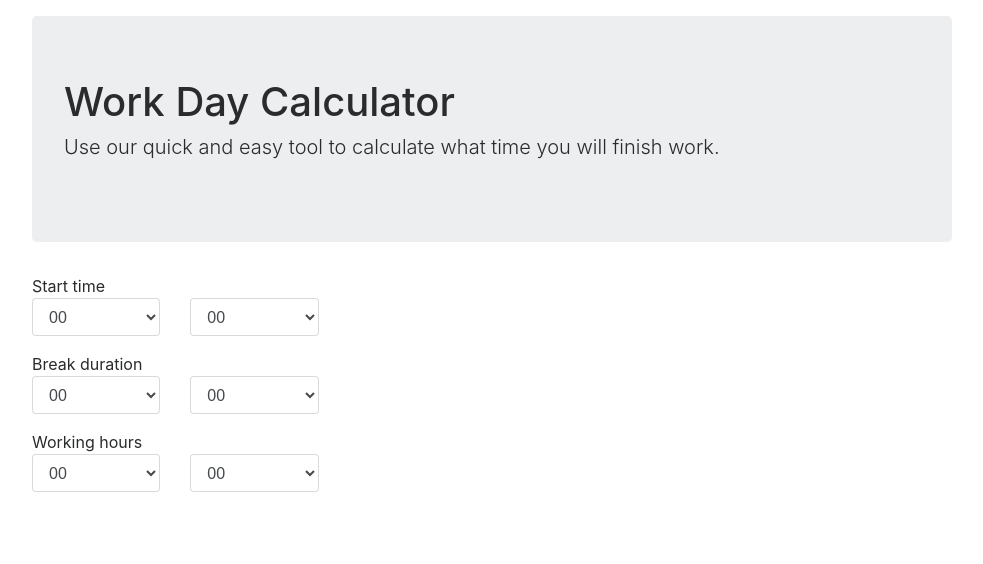
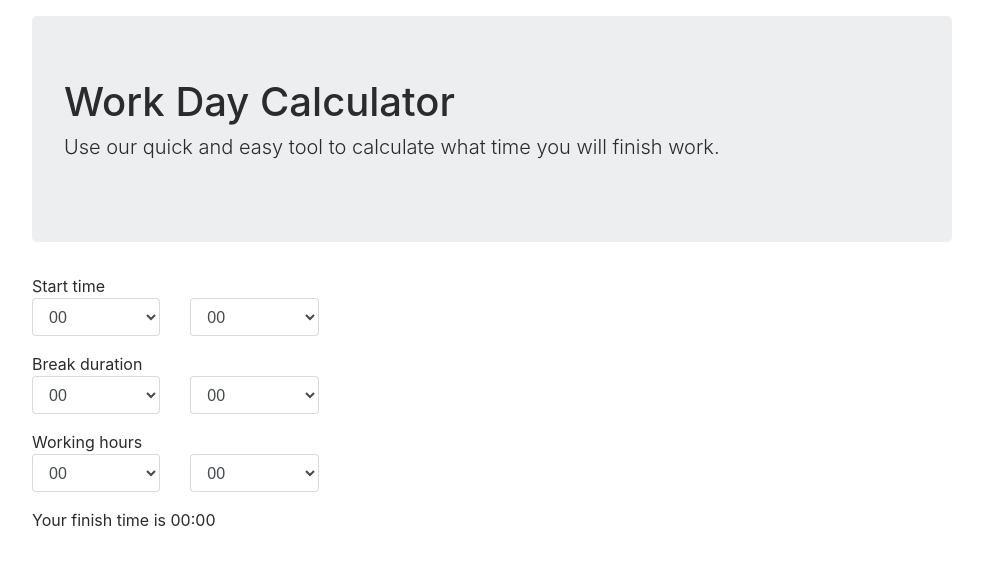
Before and after one commit to ocsross96/work-day-calculator, a React app: page / in a window 1280 px wide. Shown: the top 564 px of the page, without its empty margins (148-1131 px from the left). Built offline with nearby package versions, Linux system fonts and the light colour scheme.

Commit message:
Got finish time calculation working correctly. Added source maps to web pack config

```diff
--- a/src/components/Form.js
+++ b/src/components/Form.js
@@ -16,7 +16,9 @@ export class Form extends Component {
     };
 
     // console.log(this.state);
-    this.handleInputChange = this.handleInputChange.bind(this);
+    this.handleSelectChange = this.handleSelectChange.bind(this);
+    this.finishTime = this.finishTime.bind(this);
+    this.isValidTime = this.isValidTime.bind(this);
     this.handleSubmit = this.handleSubmit.bind(this);
   }
 
@@ -36,14 +38,6 @@ export class Form extends Component {
       }
     }
     return minutes;
-  }
-
-  calculateFinishTime () {
-    const startTime = this.state.startTime;
-    const breakDuration = this.state.breakDuration;
-    const workingHours = this.state.workingHours;
-
-    console.log('get finish time');
   }
 
   handleInputChange (ev) {
@@ -79,28 +73,88 @@ export class Form extends Component {
 
   handleSelectChange (ev) {
     ev.preventDefault();
-    const target = ev.target;
-    const value = target.value;
-    const name = target.name;
-    const unit = ev.target.getAttribute('data-unit');
 
-    console.log(value);
-    console.log(typeof value);
+    // if (!isValid(value)) {
+    //   return;
+    // }
 
-    switch (name) {
+    const value = ev.target.value;
+    const name = ev.target.name;
+    // const time = this.calculateTime(value);
+    const splitName = name.split('-');
+    const desc = splitName[0];
+    const unit = splitName[1];
+
+    switch (desc) {
       case 'startTime':
-        //this.props.onStartTimeChange(value);
+        this.props.onStartTimeChange({
+          [unit]: value
+        });
         break;
       case 'breakDuration':
-        //this.props.onBreakDurationChange(value);
+        this.props.onBreakDurationChange({
+          [unit]: value
+        });
         break;
       case 'workingHours':
-        //this.props.onWorkingHoursChange(value);
+        this.props.onWorkingHoursChange({
+          [unit]: value
+        });
         break;
       default:
       // some default case here
 
     }
+  }
+
+  finishTime () {
+    console.log(moment);
+    console.log(moment().hour(1).minutes(23));
+
+    console.log(this.props.startTime);
+
+    if (!this.isValidTime) {
+      return;
+    }
+
+    const startTime = moment().hour(this.props.startTime.hours).minutes(this.props.startTime.minutes);
+    // const breakDuration = moment().hour(this.props.breakDuration.hours).minutes(this.props.breakDuration.minutes);
+    // const workingHours = moment().hour(this.props.workingHours.hours).minutes(this.props.workingHours.minutes);
+
+    let finishTime = moment(startTime
+      .add({
+        'hours': this.props.workingHours.hours,
+        'minutes': this.props.workingHours.minutes
+      })
+      .add({
+        'hours': this.props.breakDuration.hours,
+        'minutes': this.props.breakDuration.minutes
+      })
+    );
+
+    console.log('finishTime', finishTime);
+
+    return finishTime.isValid() ? finishTime.format('HH:mm') : undefined;
+  }
+
+  calculateTime (value) {
+    const intValue = parseInt(value, 10);
+    const splitName = name.split('-');
+    const desc = splitName[0];
+    const unit = splitName[1];
+    let time = undefined;
+
+    if (unit === 'hours') {
+      time = moment(this.state[desc].minutes).format('mm');
+    }
+
+    if (unit === 'minutes') {
+      time = moment(this.state[desc].hours).format('hh');
+    }
+
+
+
+    return time;
   }
 
   handleSubmit (ev) {
@@ -109,7 +163,7 @@ export class Form extends Component {
   }
 
   isValidTime () {
-    return true;
+    return ((this.props.workingHours > 0) && (this.props.workingHours > this.props.breakDuration))
   }
 
   render () {
@@ -162,8 +216,8 @@ export class Form extends Component {
             value={this.props.workingHours}
           /> */}
         </form>
-        { this.state.finishTime &&
-          <p>Your finish time is {this.state.finishTime}</p>
+        { this.finishTime() &&
+          <p>Your finish time is {this.finishTime()}</p>
         }
 
       </div>
--- a/src/components/FormElements.js
+++ b/src/components/FormElements.js
@@ -23,7 +23,7 @@ export const TimeSelect = (props) => {
       <div className="row">
         <div className="col-sm-2">
           <div className="form-group">
-            <select name={`${props.name}`} onChange={props.onSelectChange} className="form-control" data-unit="hours">
+            <select name={`${props.name}-hours`} onChange={props.onSelectChange} className="form-control">
               {props.hours.map((hour, i) => {
                 return <option key={i} value={hour}>{hour}</option>
               })}
@@ -32,7 +32,7 @@ export const TimeSelect = (props) => {
         </div>
         <div className="col-sm-2">
           <div className="form-group">
-            <select name={`${props.name}`} onChange={props.onSelectChange} className="form-control" data-unit="minutes">
+            <select name={`${props.name}-minutes`} onChange={props.onSelectChange} className="form-control">
               {props.minutes.map((minute, i) => {
                 return <option key={i} value={minute}>{minute}</option>
               })}
--- a/src/reducers/workDay.js
+++ b/src/reducers/workDay.js
@@ -1,19 +1,46 @@
 import * as constants from '../actions/constants';
 
 let defaultState = {
-  startTime: 0,
-  breakDuration: 0,
-  workingHours: 0
+  startTime: {
+    hours: 0,
+    minutes: 0
+  },
+  breakDuration: {
+    hours: 0,
+    minutes: 0
+  },
+  workingHours: {
+    hours: 0,
+    minutes: 0
+  }
 };
 
 const workDay = (state = defaultState, action) => {
   switch(action.type) {
     case constants.START_TIME:
-      return { ...state, startTime: action.payload };
+      return {
+        ...state,
+        startTime: {
+          ...state.startTime,
+          ...action.payload
+        }
+      };
     case constants.BREAK_DURATION:
-      return { ...state, breakDuration: action.payload };
+      return {
+        ...state,
+        breakDuration: {
+          ...state.breakDuration,
+          ...action.payload
+        }
+      };
     case constants.WORKING_HOURS:
-      return { ...state, workingHours: action.payload };
+      return {
+        ...state,
+        workingHours: {
+          ...state.workingHours,
+          ...action.payload
+        }
+      };
     default:
       return state;
   }
--- a/webpack.config.js
+++ b/webpack.config.js
@@ -2,6 +2,7 @@ const path = require('path');
 const webpack = require('webpack');
 
 module.exports = {
+  devtool: "source-map",
   entry: ["babel-polyfill", "./src/index.js"],
   output: {
     filename: "bundle.js",
```
